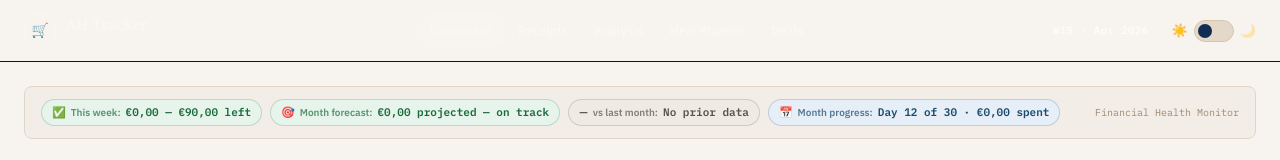
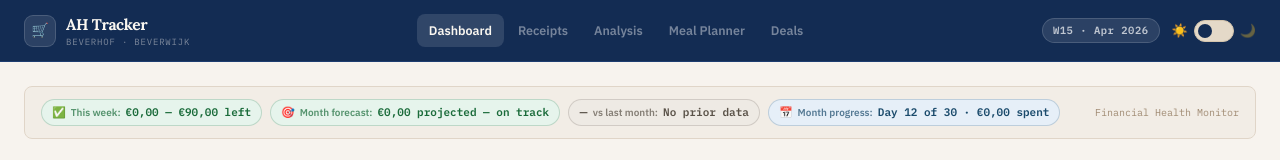
Before and after one commit to avirup2008/ah-tracker, a Next.js app: page / in a window 1280 px wide. Shown: the top 160 px of the page. Built offline with nearby package versions, Linux system fonts and the light colour scheme; no server answers; the database is empty.

Commit message:
Fix desktop — restore header CSS vars, fix section scroll offsets

```diff
--- a/app/analysis/page.tsx
+++ b/app/analysis/page.tsx
@@ -54,7 +54,11 @@ export default function AnalysisPage() {
   }, [loading])
 
   const scrollTo = (id: string) => {
-    sectionRefs.current[id]?.scrollIntoView({ behavior: 'smooth', block: 'start' })
+    const el = sectionRefs.current[id]
+    if (!el) return
+    const offset = 120 // header + section-nav height
+    const top = el.getBoundingClientRect().top + window.scrollY - offset
+    window.scrollTo({ top, behavior: 'smooth' })
   }
 
   if (loading) return (
--- a/app/globals.css
+++ b/app/globals.css
@@ -47,6 +47,10 @@
   --gauge-track:   #E8E0D4;
   --gauge-fill:    linear-gradient(90deg, #9B6B1A, #C4882A);
 
+  /* Header */
+  --header-bg:     #132C53;
+  --header-border: #1E3D70;
+
   /* Radius */
   --radius:        12px;
   --radius-sm:     8px;
@@ -91,6 +95,9 @@
   --neutral-dim:   #1A1F2E;
 
   --gauge-track:   #1A1F2E;
+  --header-bg:     #0E1018;
+  --header-border: #1C2236;
+
   --shadow-sm:     0 1px 3px rgba(0,0,0,0.3);
   --shadow:        0 2px 8px rgba(0,0,0,0.4);
   --shadow-md:     0 4px 16px rgba(0,0,0,0.5);
@@ -421,6 +428,16 @@ body {
   border-radius: var(--radius-xs);
 }
 
+/* ── Section scroll offset (clears sticky header + section nav) ── */
+[id="overview"], [id="inflation"], [id="brand"], [id="waste"], [id="seasonality"], [id="forecast"] {
+  scroll-margin-top: 120px; /* header 62px + section-nav ~44px + breathing room */
+}
+@media (max-width: 768px) {
+  [id="overview"], [id="inflation"], [id="brand"], [id="waste"], [id="seasonality"], [id="forecast"] {
+    scroll-margin-top: 110px;
+  }
+}
+
 /* ── Mobile responsive overrides ────────────────────────────── */
 @media (max-width: 640px) {
 
```
